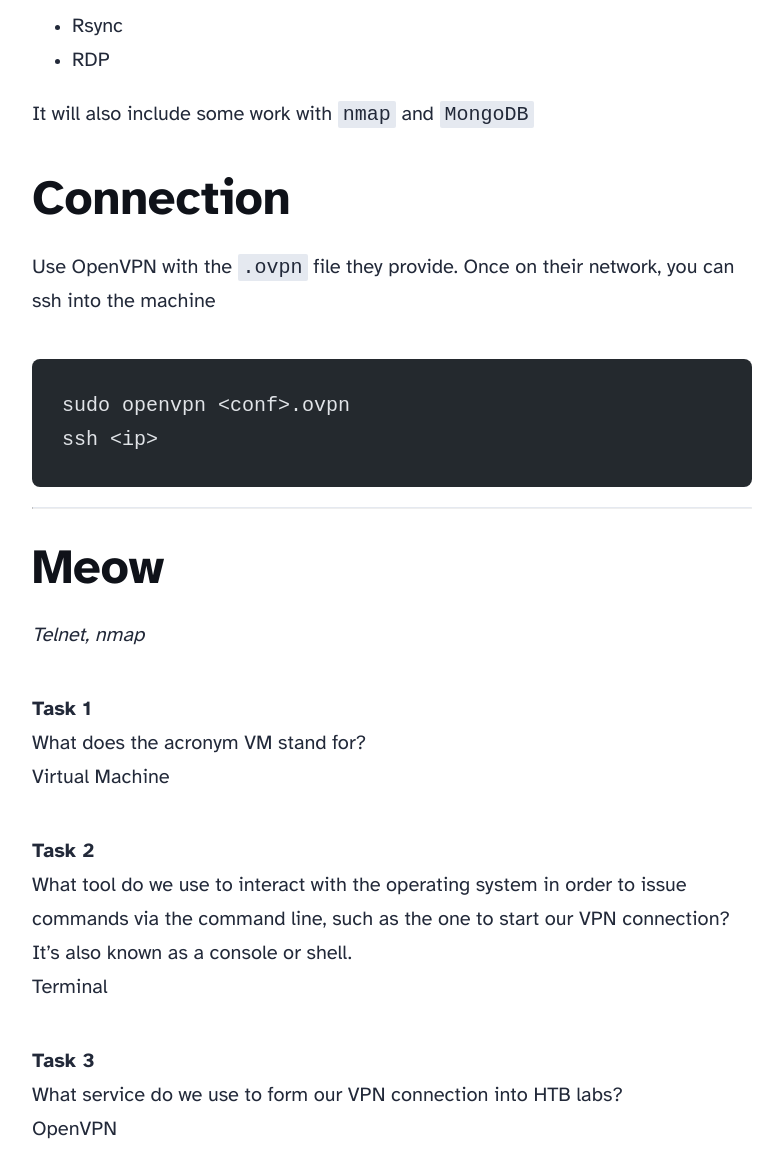
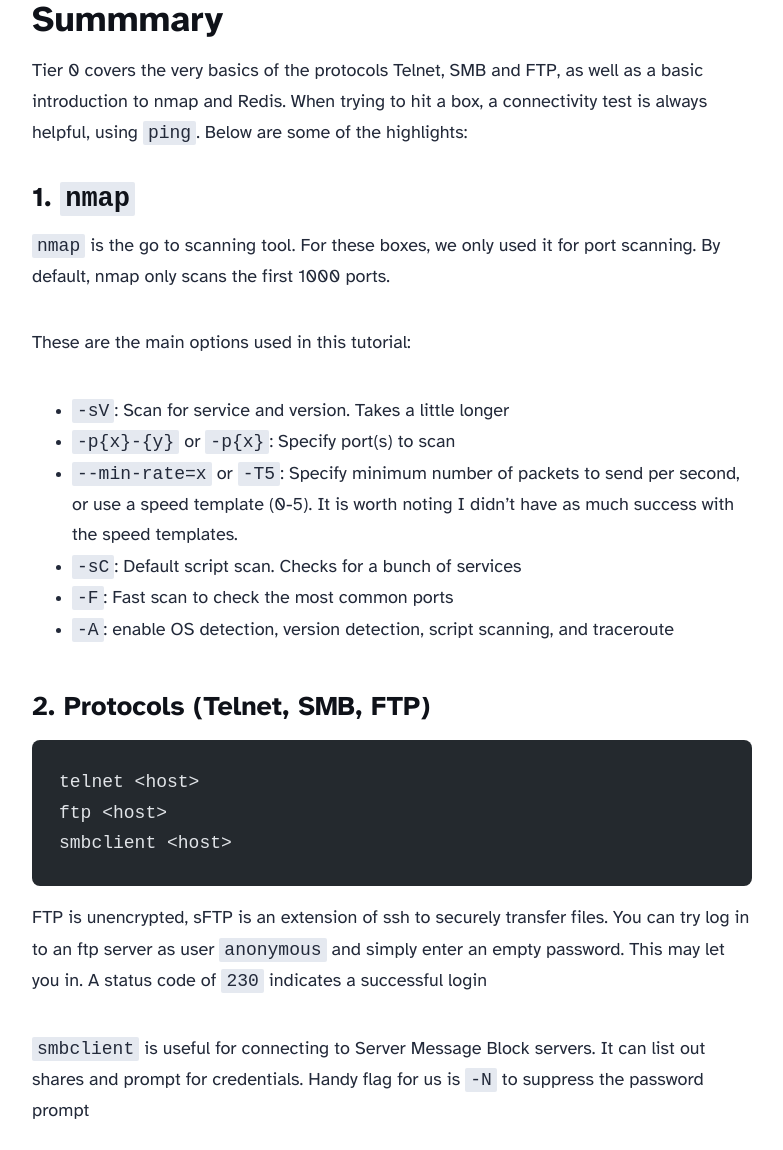
Before and after one commit to benmeller/security-journey, an Astro site: page /blog/htb-starting-point/tier-0 in a window 1280 px wide. Shown: the part 1169-2319 px from the top of the page, without its empty margins (248-1031 px from the left). Built offline with nearby package versions, Linux system fonts and the light colour scheme; Astro itself is replaced by a stand-in of ours; code samples lack their colours.

Commit message:
Add tier 0 summary

````diff
--- a/src/content/blog/htb-starting-point/tier-0.md
+++ b/src/content/blog/htb-starting-point/tier-0.md
@@ -13,6 +13,49 @@ So begins my journey into HTB. I am starting right at the beginning. It means th
 * RDP
 
 It will also include some work with `nmap` and `MongoDB`
+
+## Summmary
+
+Tier 0 covers the very basics of the protocols Telnet, SMB and FTP, as well as a basic introduction to nmap and Redis. When trying to hit a box, a connectivity test is always helpful, using `ping`. Below are some of the highlights:
+
+### 1. `nmap`
+
+`nmap` is the go to scanning tool. For these boxes, we only used it for port scanning. By default, nmap only scans the first 1000 ports.
+
+These are the main options used in this tutorial:
+* `-sV`: Scan for service and version. Takes a little longer
+* `-p{x}-{y}` or `-p{x}`: Specify port(s) to scan
+* `--min-rate=x` or `-T5`: Specify minimum number of packets to send per second, or use a speed template (0-5). It is worth noting I didn't have as much success with the speed templates.
+* `-sC`: Default script scan. Checks for a bunch of services
+* `-F`: Fast scan to check the most common ports
+* `-A`: enable OS detection, version detection, script scanning, and traceroute
+
+<br />
+
+### 2. Protocols (Telnet, SMB, FTP)
+
+```bash
+telnet <host>
+ftp <host>
+smbclient <host>
+```
+
+FTP is unencrypted, sFTP is an extension of ssh to securely transfer files. You can try log in to an ftp server as user `anonymous` and simply enter an empty password. This may let you in. A status code of `230` indicates a successful login
+
+`smbclient` is useful for connecting to Server Message Block servers. It can list out shares and prompt for credentials. Handy flag for us is `-N` to suppress the password prompt
+
+
+### 3. Redis
+
+Redis is an in-memory db. It is flat and doesn't have indexes. It stores everything as a key-value pair (where the key is a string and the value can be any object/document). Redis typically operates on port 6379. Can interact with it via the `redis-cli` and the server commands. N.b. that the server cli is not that helpful, so it is good to keep google and their docs on hand to look things up. Some of the server commands that are useful:
+* `INFO` returns server info
+* `SELECT` chooses an index.
+* `KEYS *` retrieves all keys
+* `GET <key>` retrieves the value for a given key
+
+<br />
+
+---
 
 ## Connection
 Use OpenVPN with the `.ovpn` file they provide. Once on their network, you can ssh into the machine
@@ -242,7 +285,6 @@ $ nmap $TARGET -p1-10000 --min-rate=5000
 
 PORT     STATE    SERVICE
 6379/tcp open     redis
-6621/tcp filtered kftp
 ```
 
 
--- a/src/styles/global.css
+++ b/src/styles/global.css
@@ -58,7 +58,7 @@ body {
 	word-wrap: break-word;
 	overflow-wrap: break-word;
 	color: rgb(var(--gray-dark));
-	font-size: 20px;
+	font-size: 18px;
 	line-height: 1.7;
 }
 main {
@@ -75,22 +75,25 @@ h5,
 h6 {
 	margin: 0 0 0.5rem 0;
 	color: rgb(var(--black));
-	line-height: 1.2;
+	line-height: 1.0;
 }
 h1 {
-	font-size: 3.052em;
+	font-size: 2.5em;
 }
 h2 {
-	font-size: 2.441em;
+	font-size: 2em;
 }
 h3 {
-	font-size: 1.953em;
+	font-size: 1.5em;
 }
 h4 {
-	font-size: 1.563em;
+	font-size: 1.17em;
 }
 h5 {
-	font-size: 1.25em;
+	font-size: 1em;
+}
+h6 {
+	font-size: 0.83em;
 }
 strong,
 b {
````
